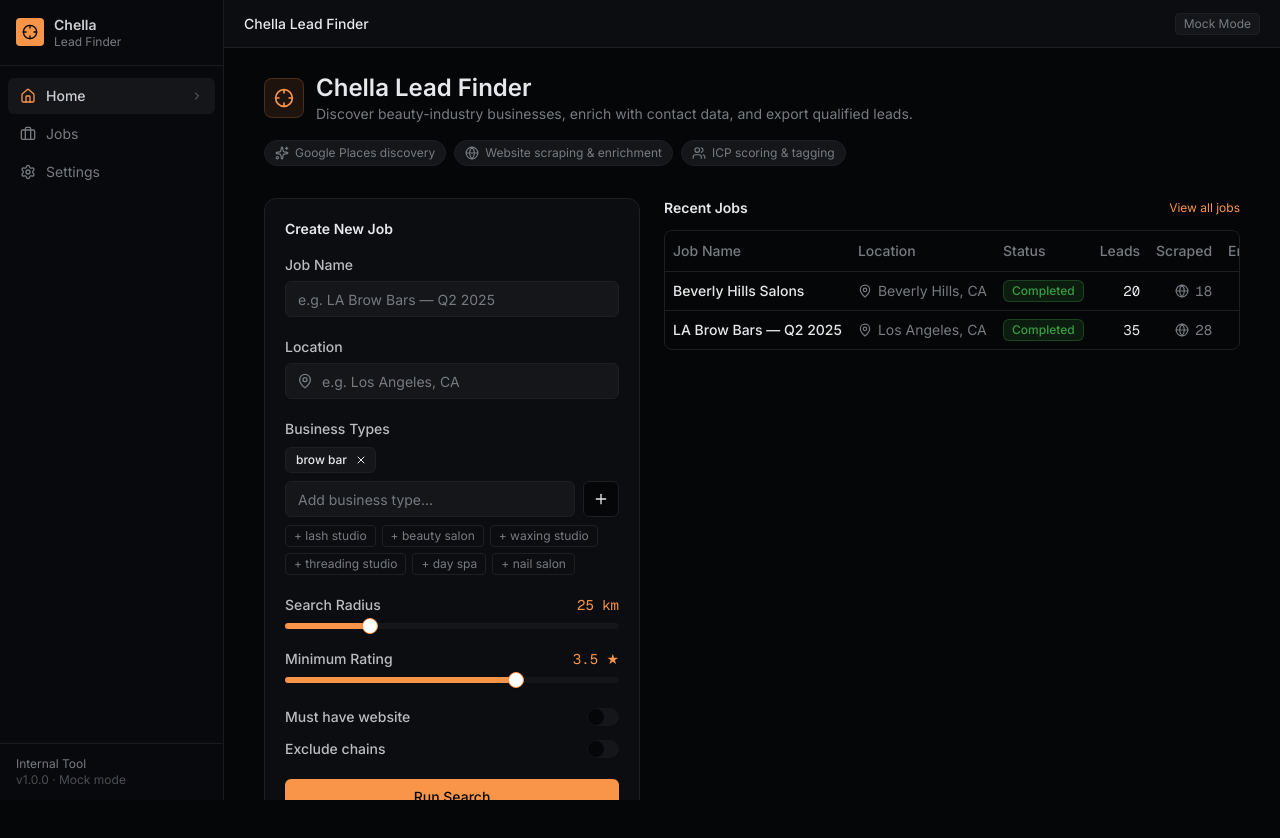
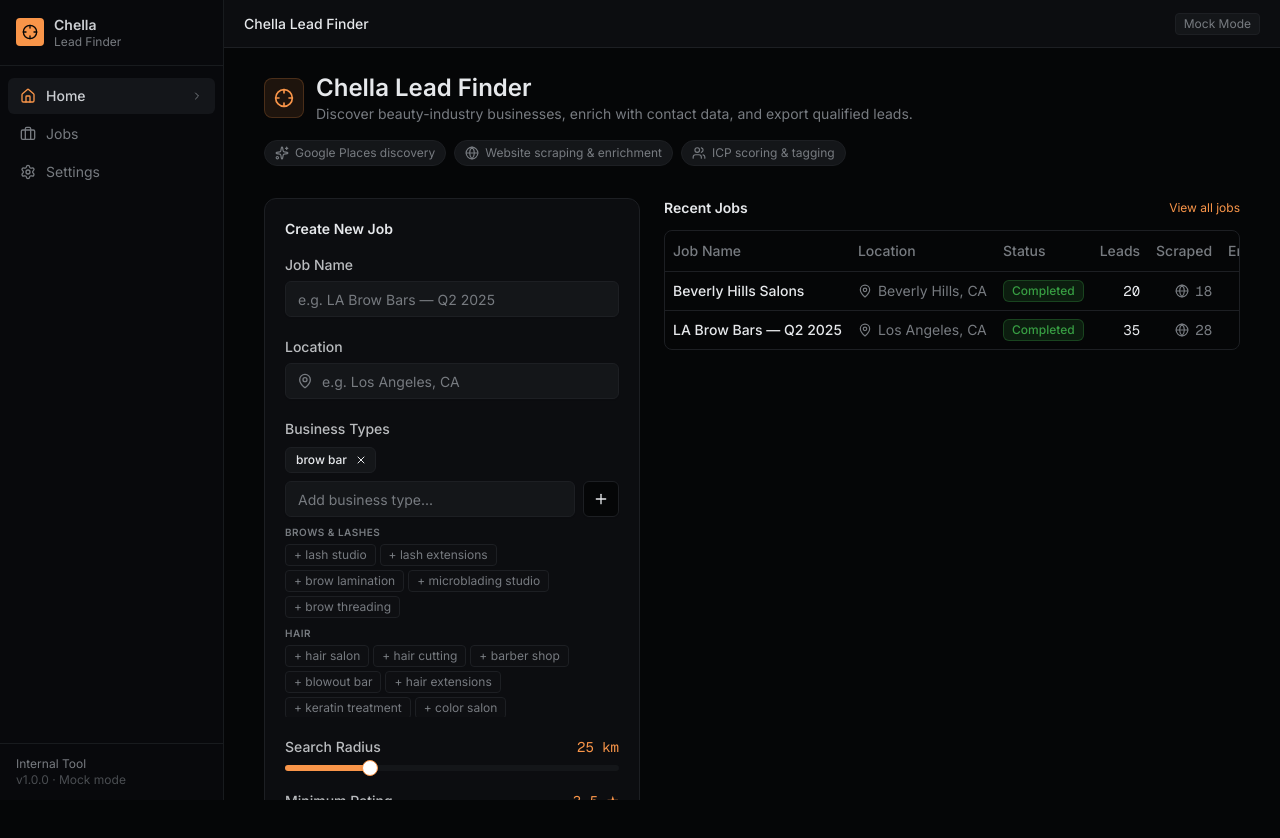
Before and after one commit to gotitsolved/chellascraper, a Next.js app: page / in a window 1280 px wide. Shown: the top 838 px of the page. Before the commit the page ends 800 px from the top, so only its background shows below. Built offline with nearby package versions, Linux system fonts and the light colour scheme.

Commit message:
feat: overhaul business types section with categorized groups\n\nRedesign UI to show categorized business types and fix\nunused references.

```diff
--- a/components/job-create-form.tsx
+++ b/components/job-create-form.tsx
@@ -15,15 +15,41 @@ interface JobCreateFormProps {
   onSubmit?: (payload: { name: string; query: JobQuery }) => Promise<void> | void;
 }
 
-const SUGGESTED_BUSINESS_TYPES = [
-  "brow bar",
-  "lash studio",
-  "beauty salon",
-  "waxing studio",
-  "threading studio",
-  "day spa",
-  "nail salon",
+const BEAUTY_BUSINESS_TYPES: { category: string; types: string[] }[] = [
+  {
+    category: "Brows & Lashes",
+    types: ["brow bar", "lash studio", "lash extensions", "brow lamination", "microblading studio", "brow threading"],
+  },
+  {
+    category: "Hair",
+    types: ["hair salon", "hair cutting", "barber shop", "blowout bar", "hair extensions", "keratin treatment", "color salon", "natural hair salon"],
+  },
+  {
+    category: "Nails",
+    types: ["nail salon", "nail bar", "gel nails", "acrylic nails", "nail art studio"],
+  },
+  {
+    category: "Skin Care",
+    types: ["skin care studio", "facial spa", "medical spa", "acne clinic", "dermaplaning", "microneedling", "chemical peel", "esthetician"],
+  },
+  {
+    category: "Body & Waxing",
+    types: ["waxing studio", "sugaring studio", "body waxing", "brazilian wax", "threading studio"],
+  },
+  {
+    category: "Wellness & Spa",
+    types: ["day spa", "massage spa", "wellness center", "holistic spa", "float spa", "lymphatic drainage"],
+  },
+  {
+    category: "Makeup",
+    types: ["makeup studio", "makeup artist", "bridal makeup", "permanent makeup", "airbrush studio"],
+  },
+  {
+    category: "Tanning & Body",
+    types: ["spray tan studio", "tanning salon", "body contouring", "cryotherapy", "infrared sauna"],
+  },
 ];
+
 
 export function JobCreateForm({ onSubmit }: JobCreateFormProps) {
   const router = useRouter();
@@ -174,9 +200,17 @@ export function JobCreateForm({ onSubmit }: JobCreateFormProps) {
             <Plus className="h-4 w-4" />
           </Button>
         </div>
-        <div className="flex flex-wrap gap-1.5 mt-1">
-          {SUGGESTED_BUSINESS_TYPES.filter((s) => !businessTypes.includes(s)).map(
-            (s) => (
+        <div className="space-y-2 mt-1 max-h-48 overflow-y-auto pr-1">
+          {BEAUTY_BUSINESS_TYPES.map((group) => {
+            const available = group.types.filter((s) => !businessTypes.includes(s));
+            if (available.length === 0) return null;
+            return (
+              <div key={group.category}>
+                <p className="text-[10px] font-semibold uppercase tracking-wider text-muted-foreground mb-1">
+                  {group.category}
+                </p>
+                <div className="flex flex-wrap gap-1">
+                  {available.map((s) => (
                     <button
                       key={s}
                       type="button"
@@ -184,12 +218,15 @@ export function JobCreateForm({ onSubmit }: JobCreateFormProps) {
                         e.preventDefault();
                         setBusinessTypes((prev) => [...prev, s]);
                       }}
-                className="text-xs text-muted-foreground hover:text-primary border border-border rounded px-2 py-0.5 hover:border-primary transition-colors"
+                      className="text-xs text-muted-foreground hover:text-primary border border-border rounded px-2 py-0.5 hover:border-primary transition-colors bg-muted/30"
                     >
                       + {s}
                     </button>
-            )
-          )}
+                  ))}
+                </div>
+              </div>
+            );
+          })}
         </div>
       </div>
 
```
Lines whose indentation alone changed are shown as unchanged.
